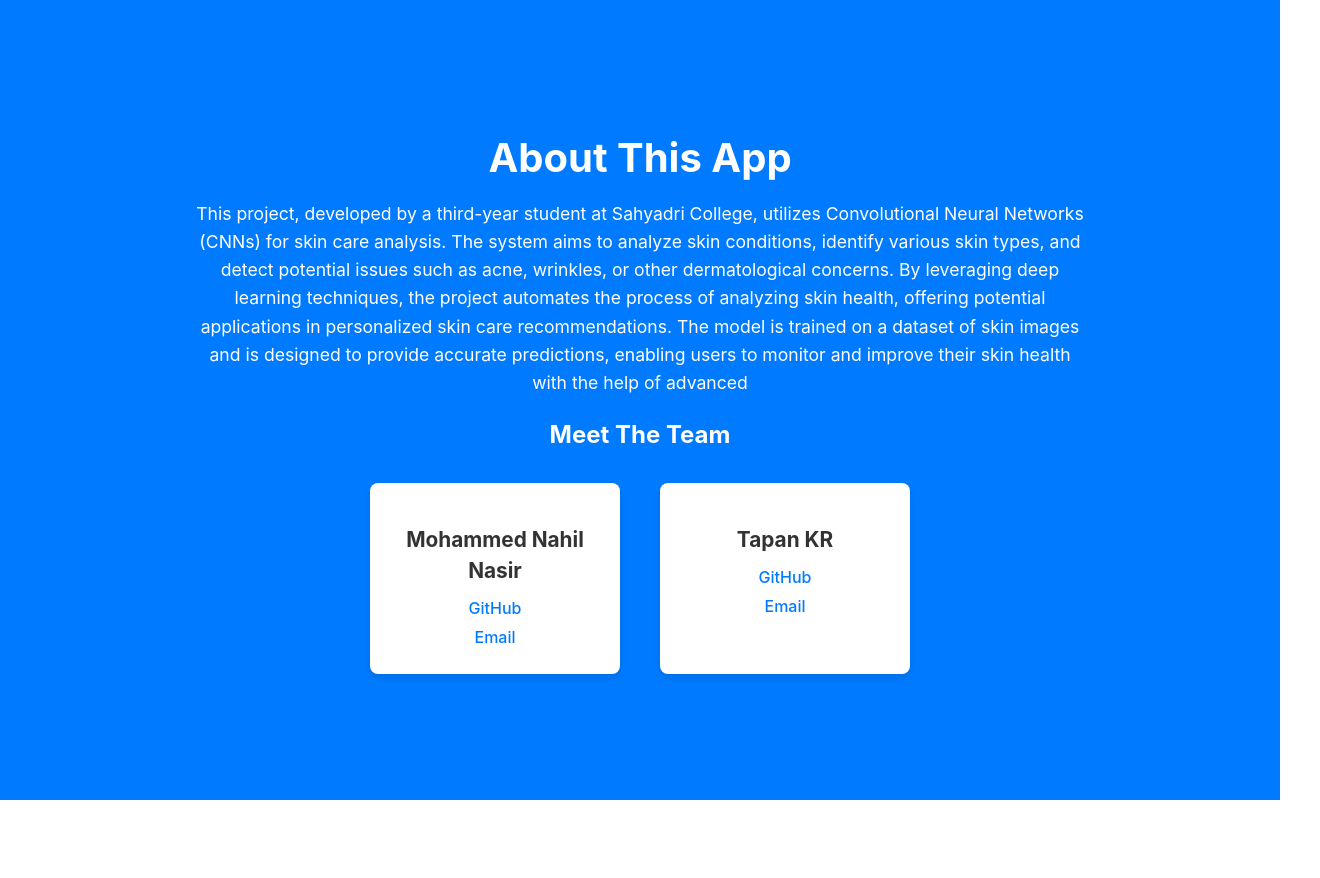
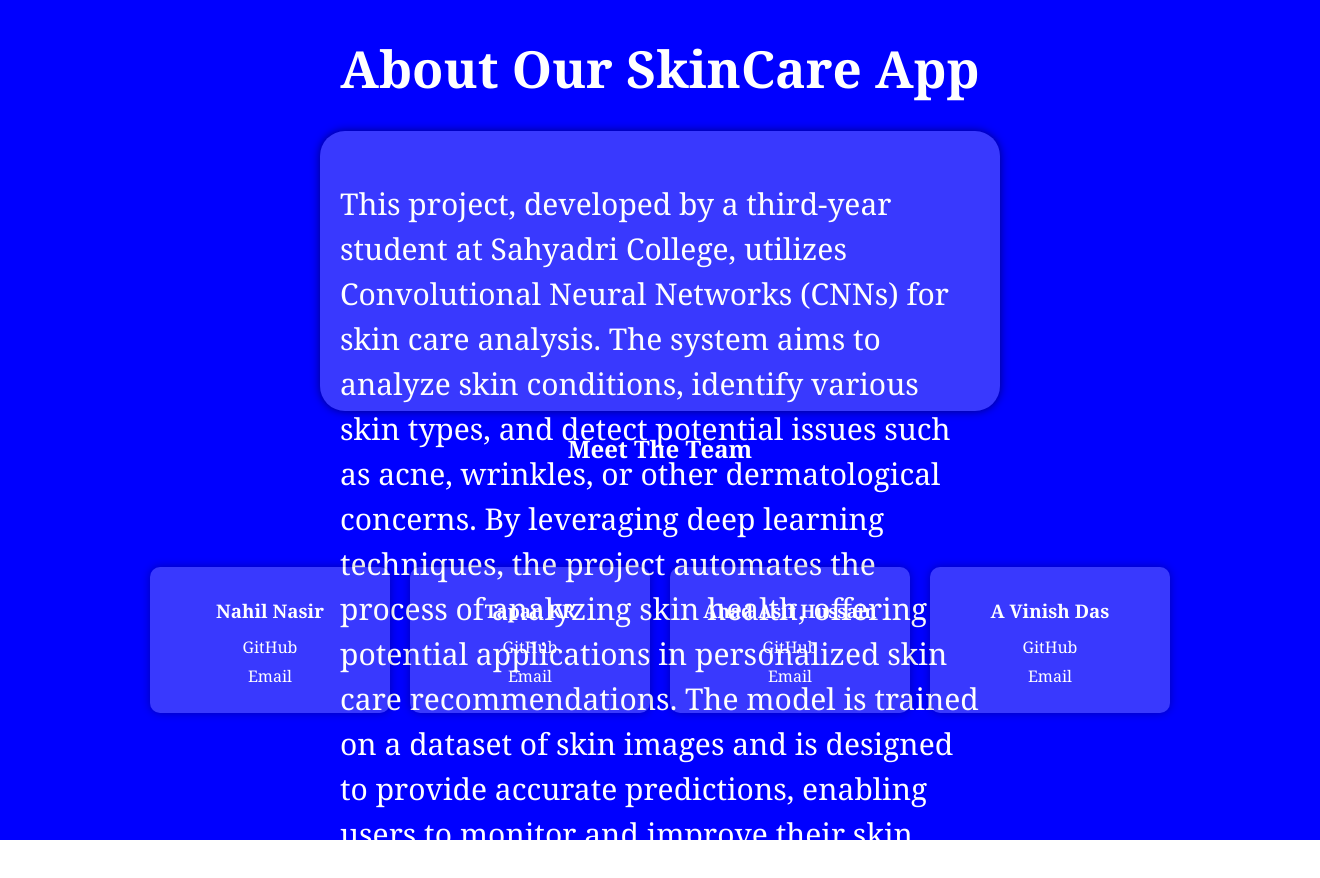
Before and after one commit to vinishdas/skin-Analysis-and-product-recommendation-recommendation, a React (Vite) app in the folder my-app/: page /about in a window 1280 px wide. Shown: the top 878 px of the page, 1320 px wide, since content can reach past the window. Before the commit the page ends 800 px from the top, so only its background shows below. Built offline with nearby package versions, Linux system fonts and the light colour scheme.

Commit message:
About section done

```diff
--- a/my-app/src/components/About.jsx
+++ b/my-app/src/components/About.jsx
@@ -4,14 +4,24 @@ import "./style/About.css";
 // Sample data for team members
 const teamMembers = [
   {
-    name: "Mohammed Nahil Nasir",
-    github: "https://github.com/johndoe",
-    email: "johndoe@example.com",
+    name: " Nahil Nasir",
+    github: "https://github.com/nahilnasir",
+    email: "nahil.ai22@sahyadri.edu.in",
   },
   {
     name: "Tapan KR",
-    github: "https://github.com/janesmith",
+    github: "https://github.com/Tapan003",
+    email: "tapan.cs22@sahaydri.edu.in",
+  },
+  {
+    name: "Ahad Asif Hussain",
+    github: "https://github.com/ahadhuss3in",
     email: "janesmith@example.com",
+  },
+  {
+    name: "A Vinish Das",
+    github: "https://github.com/vinishdas",
+    email: "vinish.cs22@sahyadri.edu.in",
   },
   // Add more team members here
 ];
@@ -19,8 +29,10 @@ const teamMembers = [
 const About = () => {
   return (
     <div className="page">
+      <h1>About Our SkinCare App</h1>
     <div className="about">
-      <h1>About This App</h1>
+
+
       <p>
         This project, developed by a third-year student at Sahyadri College,
         utilizes Convolutional Neural Networks (CNNs) for skin care analysis.
@@ -29,8 +41,9 @@ const About = () => {
         By leveraging deep learning techniques, the project automates the process of analyzing skin health,
         offering potential applications in personalized skin care recommendations.
         The model is trained on a dataset of skin images and is designed to provide accurate predictions,
-        enabling users to monitor and improve their skin health with the help of advanced
+        enabling users to monitor and improve their skin health with the help of advanced technology.
       </p>
+      </div>
 
       <h2>Meet The Team</h2>
       <div className="team">
@@ -49,7 +62,7 @@ const About = () => {
         ))}
       </div>
     </div>
-    </div>
+
   );
 };
 
--- a/my-app/src/components/style/About.css
+++ b/my-app/src/components/style/About.css
@@ -1,121 +1,63 @@
-.about {
-  background-color: #007BFF; /* Blue background */
+.page {
+  background-color: blue;
   color: white;
   padding: 20px;
-  min-height: 100vh; /* Full height of the screen */
-  /* Ensure the full width of the screen is used */
-  min-width: 100vw;
-  display: flex;
-  flex-direction: column;
-  justify-content: center; /* Center content vertically */
-  align-items: center; /* Center content horizontally */
-  text-align: center;
-  box-sizing: border-box;
+  height: 100vh;
+  width: 100vw;
+  font-family: Cambria, Cochin, Georgia, Times, 'Times New Roman', serif;
+
 }
 
-.about h1 {
-  font-size: 2.5rem;
-  margin-top: 20px; /* Add some space from the top */
-  margin-bottom: 20px;
-  font-weight: bold; /* Make the heading bold */
-  word-wrap: break-word; /* Ensure title wraps properly on small screens */
+.about {
+  background-color: rgba(251, 251, 251, 0.227);
+  padding: 20px;
+  border-radius: 25px;
+  box-shadow: 0 0 10px rgba(0, 0, 0, 0.5);
+  margin: 20px auto;
+  width: 80vh;
+  height: 30vh;
+  font-size: 30px;
+  font-family: Cambria, Cochin, Georgia, Times, 'Times New Roman', serif;
 }
 
-.about p {
-  font-size: 1.1rem;
-  margin-bottom: 40px;
-  line-height: 1.6;
-  max-width: 900px; /* Increased the max-width for readability */
-  margin: 0 auto;
+h1, h2 {
+  text-align: center;
+  margin-top: 20px;
 }
 
 .team {
   display: flex;
+  flex-wrap: wrap;
   justify-content: center;
-  flex-wrap: wrap;
-  gap: 20px; /* Adjusted spacing between cards */
-  width: 100%;
-  max-width: 1200px; /* Limit the maximum width of team members container */
-  padding: 0 20px; /* Add some padding on the sides for spacing */
-  box-sizing: border-box;
+  margin-top: 20px;
+  padding: 70px;
+
+
 }
 
 .team-member {
-  background-color: white;
-  color: #333;
-  border-radius: 8px;
+  background-color: rgba(251, 251, 251, 0.227);
   padding: 20px;
-  width: 250px; /* Fixed width for team members */
+  margin: 10px;
+  border-radius: 10px;
+  box-shadow: 0 0 10px rgba(0, 0, 0, 0.3);
+  width: 200px;
   text-align: center;
-  box-shadow: 0 4px 8px rgba(0, 0, 0, 0.1);
-  margin: 10px;
-  box-sizing: border-box; /* Ensure padding doesn't affect size */
-}
-
-.team-photo {
-  width: 100px;
-  height: 100px;
-  border-radius: 50%;
-  object-fit: cover;
-  margin-bottom: 15px;
 }
 
 .team-member h3 {
-  font-size: 1.3rem;
+  margin-top: 10px;
   margin-bottom: 10px;
 }
 
 .socials a {
   display: block;
+  color: white;
   text-decoration: none;
-  color: #007BFF;
   margin: 5px 0;
+  transition: color 0.3s;
 }
 
 .socials a:hover {
-  text-decoration: underline;
+  color: yellow;
 }
-
-.github, .email {
-  font-size: 1rem;
-}
-
-/* Responsive Design */
-@media (max-width: 1024px) {
-  .about h1 {
-    font-size: 2rem; /* Adjust title size for medium screens */
-  }
-
-  .about p {
-    font-size: 1rem; /* Adjust paragraph size for medium screens */
-  }
-
-  .team {
-    flex-direction: column;
-    align-items: center;
-  }
-
-  .team-member {
-    width: 80%; /* Allow team member cards to take more width on smaller screens */
-    max-width: 300px; /* Limit max-width for large screens on mobile */
-  }
-}
-
-@media (max-width: 768px) {
-  .about h1 {
-    font-size: 1.8rem; /* Smaller font size for mobile */
-  }
-
-  .about p {
-    font-size: 0.95rem; /* Smaller text for better readability on mobile */
-  }
-
-  .team-member {
-    width: 90%; /* Further reduce card size on very small screens */
-    max-width: 280px;
-  }
-
-  .team {
-    padding: 0 10px; /* Reduce padding on mobile */
-  }
-}
```
